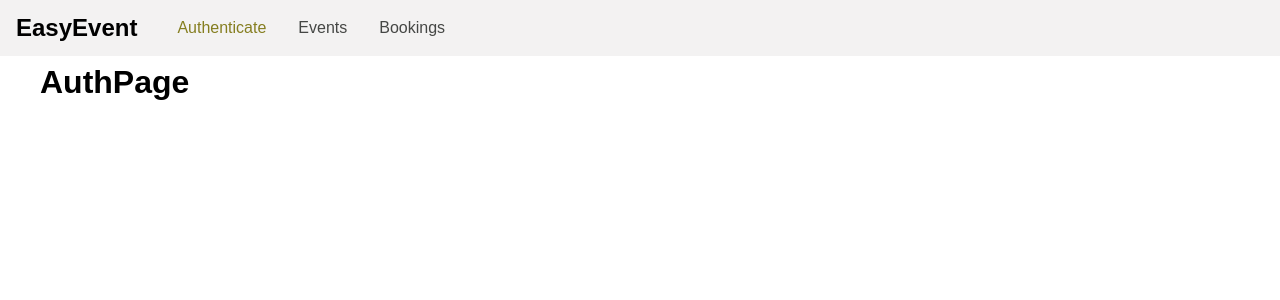
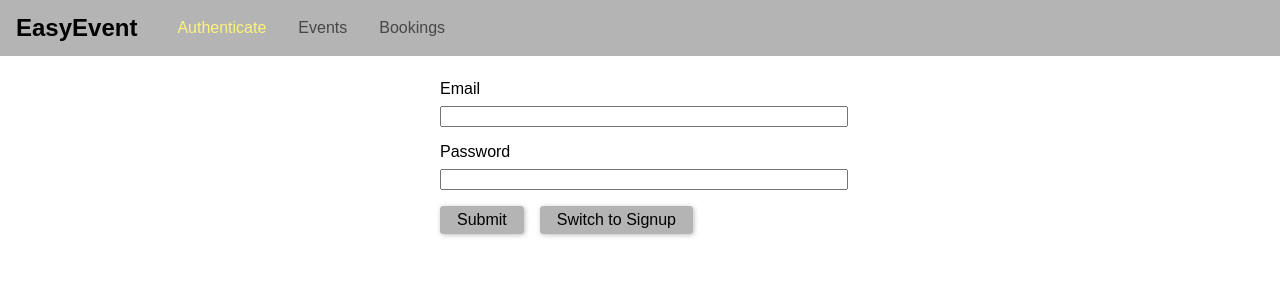
Before and after one commit to akhil9tiet/graphql-react-blog, a React (Create React App) app in the folder frontend/: page /auth in a window 1280 px wide. Shown: the top 300 px of the page. Built offline with nearby package versions, Linux system fonts and the light colour scheme.

Commit message:
wip: auth page

```diff
--- a/frontend/src/components/Navigation/MainNavigation.css
+++ b/frontend/src/components/Navigation/MainNavigation.css
@@ -4,7 +4,7 @@
 	top: 0;
 	width: 100%;
 	height: 3.5rem;
-	background: #f3f2f2;
+	background: #b4b4b4;
 	padding: 0 1rem;
 	display: flex;
 	align-items: center;
@@ -37,5 +37,5 @@
 .main-navigation__items a:hover,
 .main-navigation__items a:active,
 .main-navigation__items a.active {
-	color: #857e20;
+	color: #fdf479;
 }
--- /dev/null
+++ b/frontend/src/pages/Auth.css
@@ -0,0 +1,36 @@
+.auth-form {
+	width: 25rem;
+	max-width: 80%;
+	margin: 5rem auto;
+}
+
+.form-control label,
+.form-control input {
+	width: 100%;
+	display: block;
+}
+
+.form-control label {
+	margin-bottom: 0.5rem;
+}
+
+.form-control {
+	margin-bottom: 1rem;
+}
+
+.form-action button {
+	background: #b4b4b4;
+	font: inherit;
+	border: 1px solid #b4b4b4;
+	border-radius: 3px;
+	padding: 0.25rem 1rem;
+	margin-right: 1rem;
+	box-shadow: 1px 1px 5px rgba(0, 0, 0, 0.26);
+	cursor: pointer;
+}
+
+.form-action button:hover,
+.form-action button:active {
+	background: #949494;
+	border-color: #949494;
+}
--- a/frontend/src/pages/Auth.js
+++ b/frontend/src/pages/Auth.js
@@ -1,8 +1,24 @@
 import React, { Component } from 'react';
+import './Auth.css';
 
 class AuthPage extends Component {
 	render() {
-		return <h1>AuthPage</h1>;
+		return (
+			<form className='auth-form'>
+				<div className='form-control'>
+					<label htmlFor='email'>Email</label>
+					<input type='email' id='email' />
+				</div>
+				<div className='form-control'>
+					<label htmlFor='password'>Password</label>
+					<input type='password' id='password' />
+				</div>
+				<div className='form-action'>
+					<button type='submit'>Submit</button>
+					<button type='button'> Switch to Signup</button>
+				</div>
+			</form>
+		);
 	}
 }
 
```
